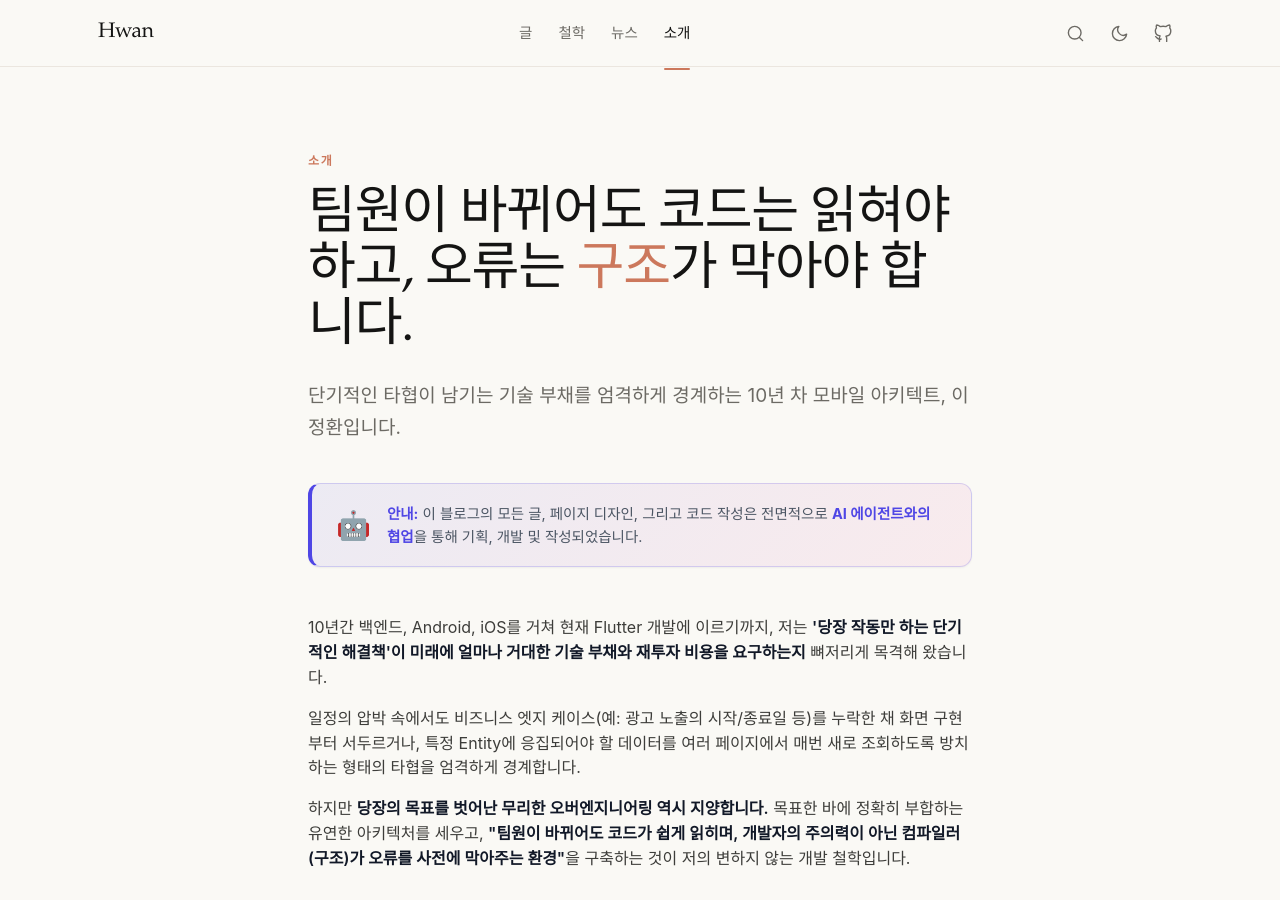
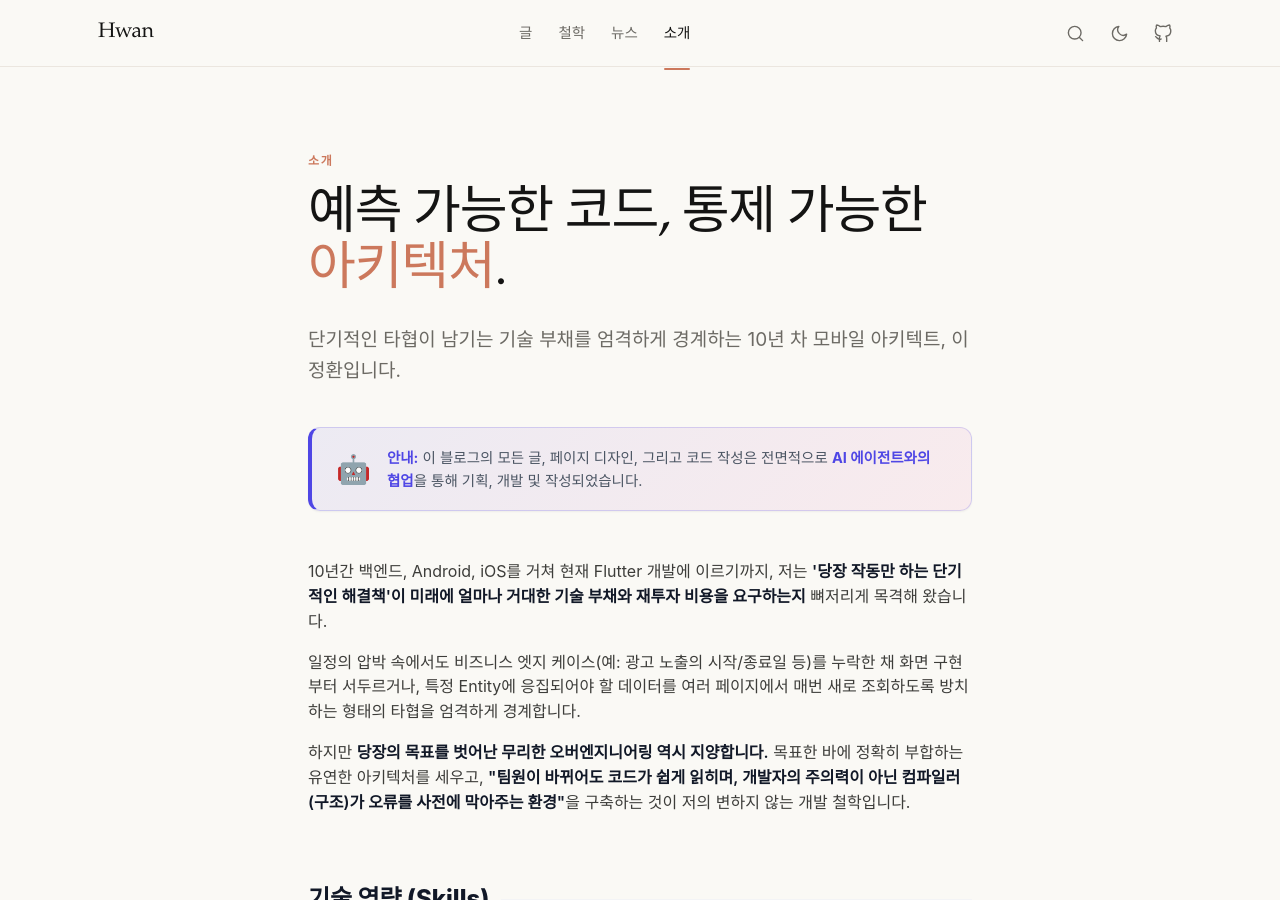
Before and after one commit to Hwan3434/Hwan3434.github.io, a Jekyll site: the page built from about.md, in a window 1280 px wide and 900 px high. Built offline with Jekyll 4.4.1, drawn with Linux system fonts in a browser that asks for light colours; some web fonts are replaced.

Commit message:
Set heading to '예측 가능한 코드, 통제 가능한 아키텍처.'

```diff
--- a/about.md
+++ b/about.md
@@ -1,7 +1,7 @@
 ---
 layout: page
 title: 소개
-heading: "팀원이 바뀌어도 코드는 읽혀야 하고, 오류는 <span style='color: var(--primary);'>구조</span>가 막아야 합니다."
+heading: "예측 가능한 코드, 통제 가능한 <span style='color: var(--primary);'>아키텍처</span>."
 lede: "단기적인 타협이 남기는 기술 부채를 엄격하게 경계하는 10년 차 모바일 아키텍트, 이정환입니다."
 permalink: /about/
 ---
```
